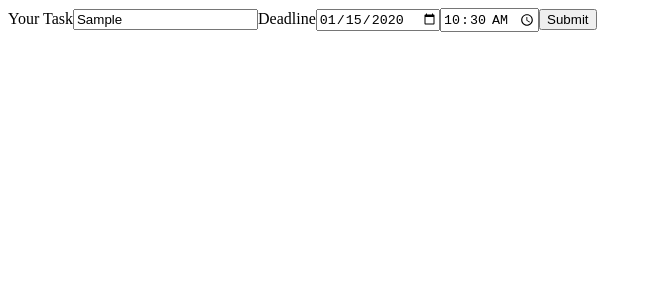
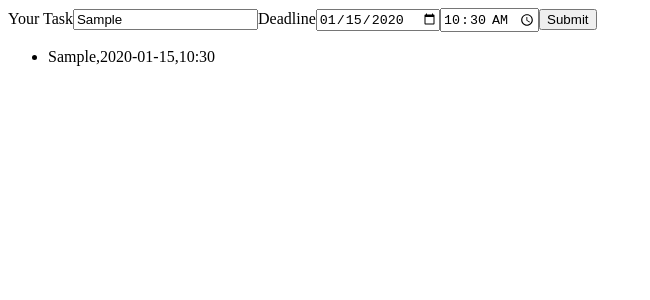
Before and after one commit to rushit163/To-Do-List, a React (Create React App) app: page / in a window 1280 px wide. Both pictures are taken after typing "Sample", "2020-01-15", "10:30" into the empty fields and a click on the button "Submit". Shown: the top 300 px of the page, without its empty margins (0-650 px from the left). Built offline with nearby package versions, Linux system fonts and the light colour scheme.

Commit message:
App works designing left

```diff
--- a/src/App.js
+++ b/src/App.js
@@ -2,15 +2,21 @@ import React, { useState } from 'react'
 
 const App = () => {
   const [data,setData] = useState({
-    task:'',date:'',time:''
+    id:0,task:'',date:'',time:''
   })
-  const [list , setList ] = useState([])
+  const [lists , setLists ] = useState([])
   const submitHandler = (e) =>{
     e.preventDefault();
-    setList({...list,data})
-    console.log(list)
+    setLists((lists)=>{
+      const updatedList = [...lists,data]
+      setData({task:'',date:'',time:''})
+      return updatedList
+    })
+    console.log(lists)
   }
-
+  const displayList = lists.map(list =>
+    <li key={list.id}>{list.task},{list.date},{list.time}</li>
+  )
   return (
     <div>
       <form onSubmit={submitHandler} className='form'>
@@ -22,7 +28,7 @@ const App = () => {
         <button type='Submit'>Submit</button>
       </form>
       <div id='Tasks'>
-
+        <ul>{displayList}</ul>
       </div>
     </div>
   )
```
